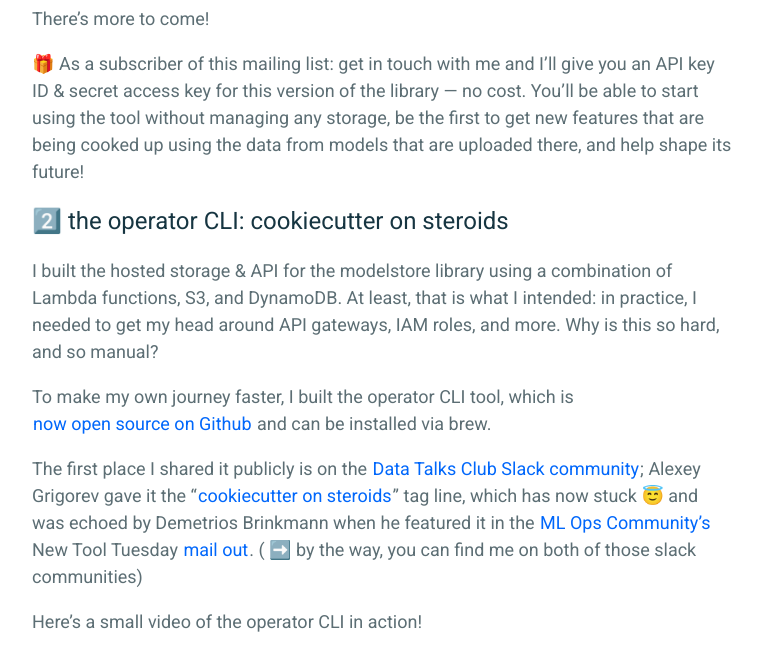
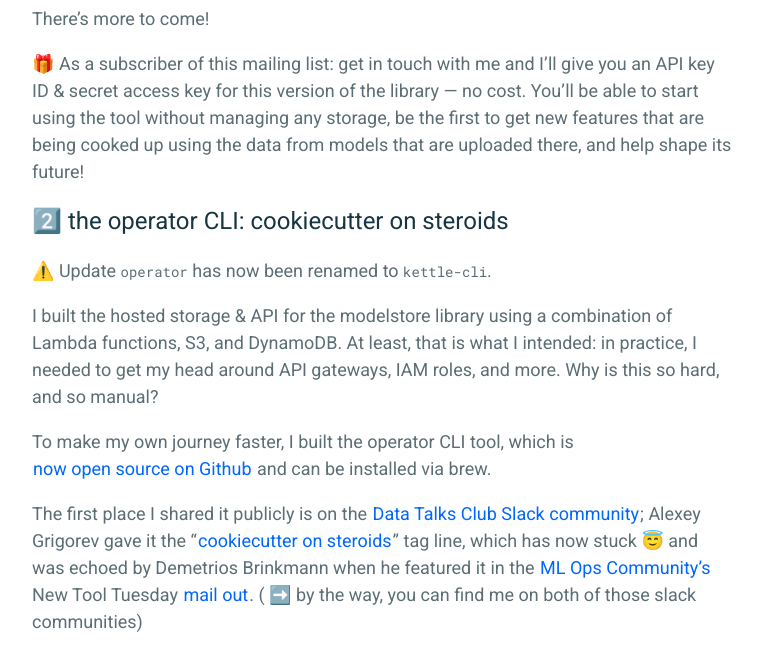
Before and after one commit to nlathia/nlathia.github.io, a Jekyll site: the page built from _posts/2021-02-14-Modelstore-release.md, in a window 1280 px wide and 900 px high, scrolled down 955 px, cut to the strip 0-649 px from the top of the window. Shown: the whole strip, without its empty margins (258-1020 px from the left). Built offline with Jekyll 4.4.1, drawn with Linux system fonts in a browser that asks for light colours.

Commit message:
Update 2021-02-14-Modelstore-release.md

```diff
--- a/_posts/2021-02-14-Modelstore-release.md
+++ b/_posts/2021-02-14-Modelstore-release.md
@@ -25,6 +25,8 @@
 
 ## 2️⃣ the operator CLI: cookiecutter on steroids
 
+⚠️ Update `operator` has now been renamed to `kettle-cli`.
+
 I built the hosted storage & API for the modelstore library using a combination of Lambda functions, S3, and DynamoDB. At least, that is what I intended: in practice, I needed to get my head around API gateways, IAM roles, and more. Why is this so hard, and so manual?
 
 To make my own journey faster, I built the operator CLI tool, which is [now open source on Github](https://github.com/operatorai/operator) and can be installed via brew.
```
